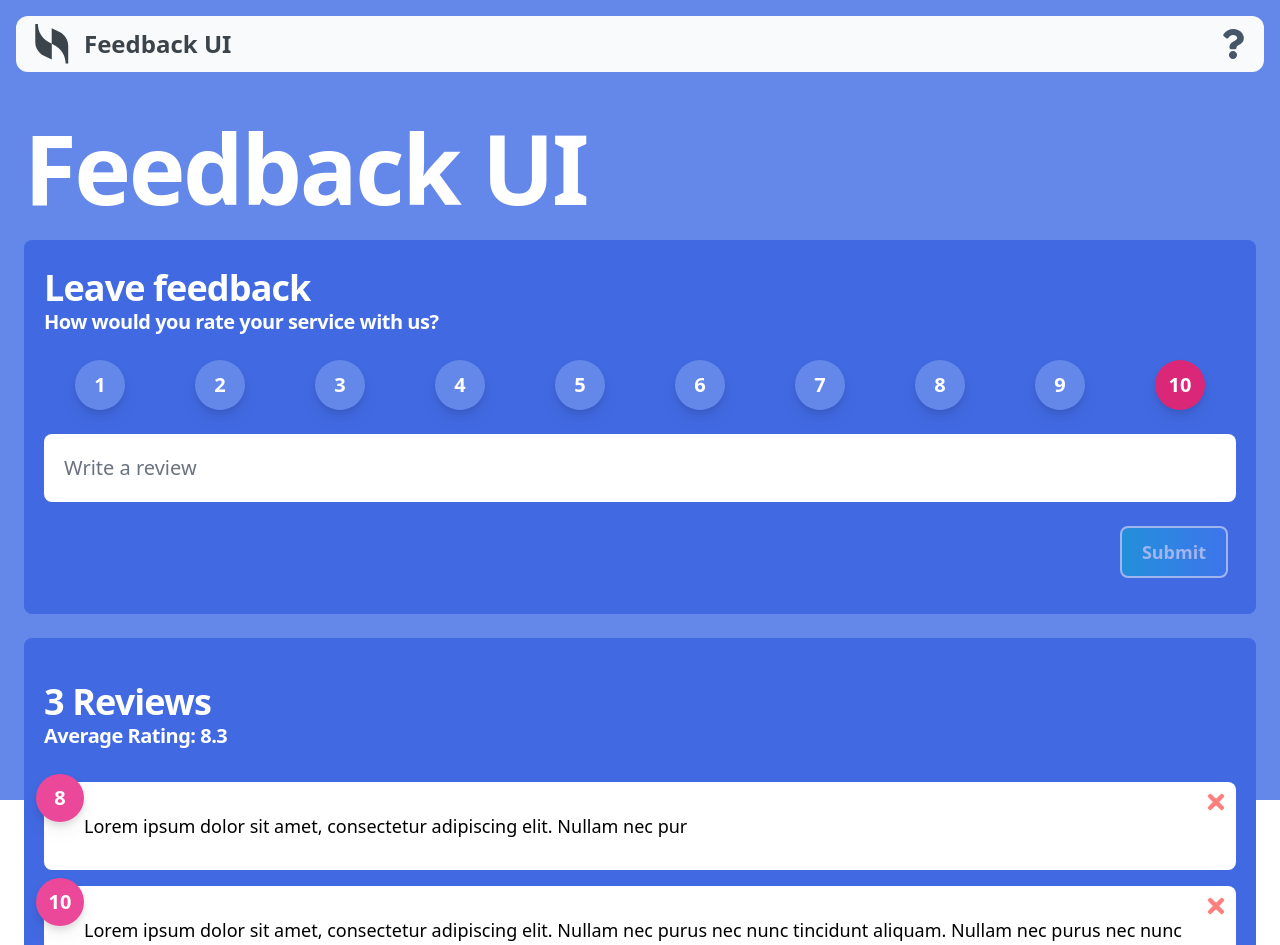
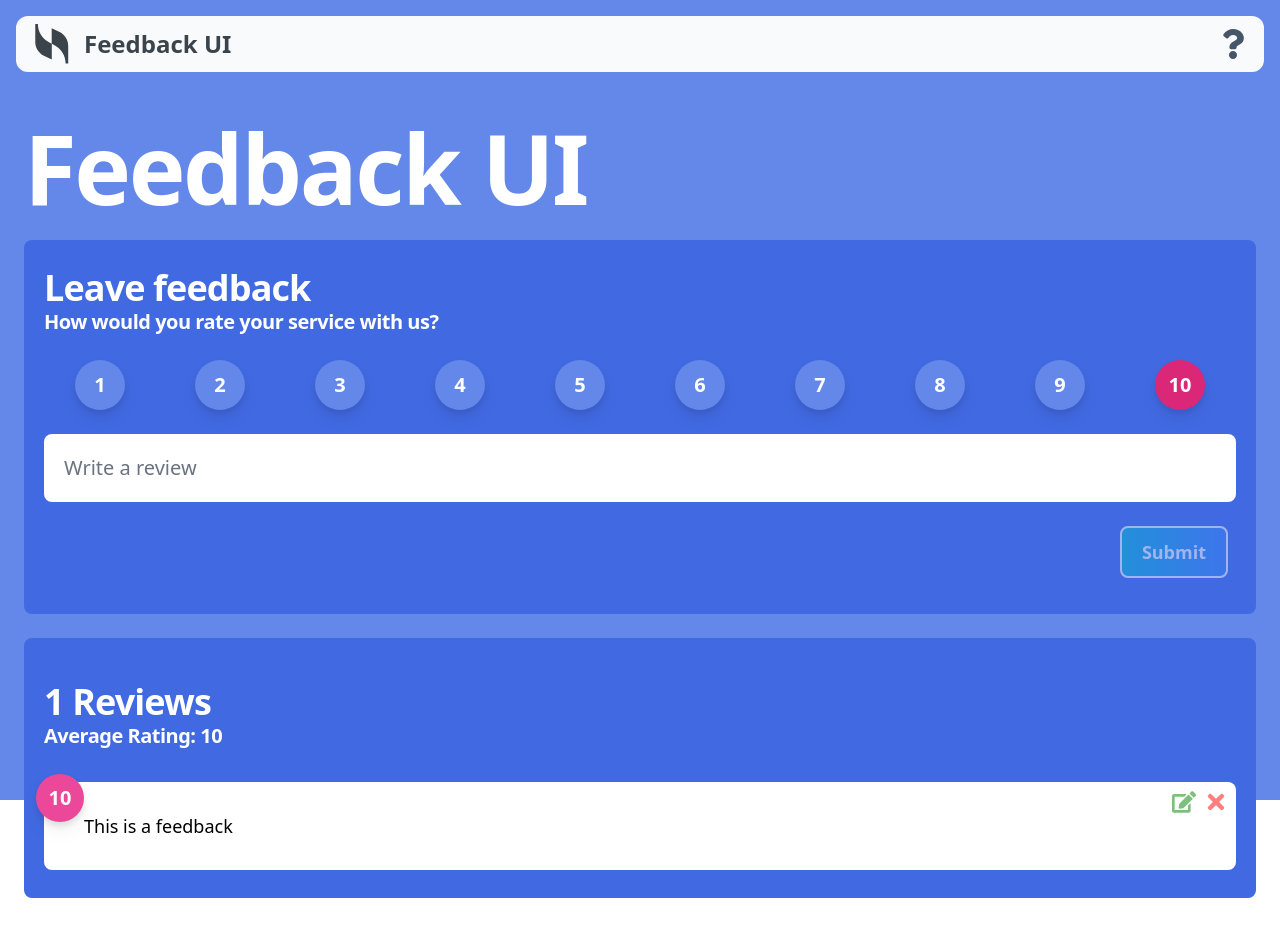
Before and after one commit to JaimieHemmings/review-demo, a React (Vite) app: page / in a window 1280 px wide. Shown: the top 945 px of the page. Built offline with nearby package versions, Linux system fonts and the light colour scheme.

Commit message:
refactor: implemented global context with React's useContext hook

```diff
--- a/src/App.tsx
+++ b/src/App.tsx
@@ -1,30 +1,15 @@
-import { useState } from 'react'
 import { BrowserRouter as Router, Route, Routes } from 'react-router-dom'
 import Bounded from "./components/Bounded"
 import Heading from "./components/Heading"
 import Header from "./components/Header"
-import FeedbackData from './data/FeedbackData'
 import FeedbackList from './components/FeedbackList'
 import FeedbackForm from './components/FeedbackForm'
 import AboutPage from './components/pages/AboutPage'
-
-import { FeedbackType } from './types/types'
+import { FeedbackProvider } from './context/FeedbackContext'
 
 function App() {
-
-  const [feedback, setFeedBack] = useState<FeedbackType[]>(FeedbackData)
-
-  const addFeedback = (newFeedback: FeedbackType) => {
-    setFeedBack([...feedback, newFeedback])
-  }
-
-  const deleteFeedback = (id: number) => {
-    if (window.confirm('Are you sure you want to delete this feedback?')) {
-      setFeedBack(feedback.filter((item) => item.id !== id))
-    }
-  }
-
   return (
+    <FeedbackProvider>
       <Router>
         <Header />
         <Bounded as="section">
@@ -34,8 +19,8 @@ function App() {
               <Heading as="h2" size="lg">
                 Feedback UI
               </Heading>
-            <FeedbackForm handleAdd={addFeedback} />
-            <FeedbackList feedback={ feedback } handleDelete={ deleteFeedback } />
+              <FeedbackForm />
+              <FeedbackList />
               </>
             }>
             </Route>
@@ -44,6 +29,7 @@ function App() {
         </Bounded>
         <div className="fixed top-0 h-screen w-screen bg-[#6488EA] -z-[10]"></div>
       </Router>
+    </FeedbackProvider>
   )
 }
 
--- a/src/components/FeedbackForm.tsx
+++ b/src/components/FeedbackForm.tsx
@@ -1,20 +1,27 @@
-import { useState } from "react"
+import { useState, useContext, useEffect } from "react"
 import Card from "./shared/Card"
 import Heading from "./Heading"
 import Button from "./Button"
 import RatingSelect from "./RatingSelect"
 import { FeedbackType } from "../types/types"
+import FeedbackContext from "../context/FeedbackContext"
 
-interface FeedbackFormProps {
-  handleAdd: (newFeedback: FeedbackType) => void
-}
-
-const FeedbackForm: React.FC<FeedbackFormProps> = ({ handleAdd }) => {
+const FeedbackForm: React.FC = () => {
 
   const [feedbackText, setFeedbackText] = useState('')
   const [feedbackRating, setFeedbackRating] = useState(10)
   const [btnDisabled, setBtnDisabled] = useState(true)
   const [errorMessage, setErrorMessage] = useState('')
+
+  const{ addFeedback, feedbackEdit, updateFeedback }: any = useContext(FeedbackContext)
+
+  useEffect(() => {
+    if (feedbackEdit.edit) {
+      setBtnDisabled(false)
+      setFeedbackText(feedbackEdit.item.text)
+      setFeedbackRating(feedbackEdit.item.rating)
+    }
+  }, [feedbackEdit])
 
   const handleTextChange = (e: React.ChangeEvent<HTMLInputElement>) => {
     const value = e.target.value
@@ -46,7 +53,11 @@ const FeedbackForm: React.FC<FeedbackFormProps> = ({ handleAdd }) => {
       text: feedbackText,
     }
 
-    handleAdd(newFeedback)
+    feedbackEdit.edit ? (
+      updateFeedback(feedbackEdit.item.id, newFeedback)
+    ) : (
+      addFeedback(newFeedback)
+    )
 
     setFeedbackText('')
     setBtnDisabled(true)
--- a/src/components/FeedbackItem.tsx
+++ b/src/components/FeedbackItem.tsx
@@ -1,25 +1,39 @@
-import { FaTimes } from 'react-icons/fa'
+import { FaTimes, FaEdit } from 'react-icons/fa'
 import Card from './shared/Card'
 import { FeedbackType } from '../types/types'
+import { useContext } from 'react'
+import FeedbackContext from '../context/FeedbackContext'
 
 interface FeedbackItemProps {
-  item: FeedbackType,
-  handleDelete: (id: number) => void
+  item: FeedbackType
 }
 
-const FeedbackItem: React.FC<FeedbackItemProps> = ({ item, handleDelete }) => {
+const FeedbackItem: React.FC<FeedbackItemProps> = ({ item }) => {
+  const { deleteFeedback, editFeedback }: any = useContext(FeedbackContext)
+
   return (
     <Card>
       <div className="card relative" data-key={item.id}>
         <div
           className="num-display absolute -top-2 -left-2 w-12 h-12 flex items-center justify-center bg-pink-500 rounded-full text-xl text-white drop-shadow-lg align-middle font-bold">
-          { item.rating }
+          {item.rating}
         </div>
-        <button className="close absolute top-0 right-0 p-2 rounded-full font-bold text-2xl opacity-50 hover:opacity-100 transition-all" onClick={() => handleDelete(item.id)}>
-          <FaTimes color="red" />
-        </button>
+        <div className="flex flex-row justify-end gap-2 absolute top-0 right-0 p-2 align-middle">
+          <button
+            className="edit rounded-full font-bold text-2xl opacity-50 hover:opacity-100 transition-all align-middle"
+            onClick={() => editFeedback(item.id)}
+          >
+            <FaEdit color="green" />
+          </button>
+          <button
+            className="close rounded-full font-bold text-2xl opacity-50 hover:opacity-100 transition-all  align-middle"
+            onClick={() => deleteFeedback(item.id)}
+          >
+            <FaTimes color="red" />
+          </button>
+        </div>
         <div className="text-display py-8 bg-white rounded-lg p-10 text-lg leading-6">
-          { item.text }
+          {item.text}
         </div>
       </div>
     </Card>
--- a/src/components/FeedbackList.tsx
+++ b/src/components/FeedbackList.tsx
@@ -1,26 +1,28 @@
 import { motion, AnimatePresence } from 'framer-motion'
+import { useContext } from 'react'
 import FeedbackItem from "./FeedbackItem"
-import { FeedbackType } from "../types/types"
 import FeedbackStats from "./FeedbackStats"
+import FeedbackContext from '../context/FeedbackContext'
+import { FeedbackType } from '../types/types'
 
-interface FeedbackListProps {
-  feedback: FeedbackType[],
-  handleDelete: (id: number) => void
-}
+const FeedbackList: React.FC = () => {
+  const feedbackContext = useContext(FeedbackContext)
 
-const FeedbackList: React.FC<FeedbackListProps> = ({ feedback, handleDelete }) => {
+  if (!feedbackContext) {
+    return <p className="text-white text-xl font-bold">No feedback context available</p>
+  }
+
+  const { feedback } = feedbackContext
+
   if (!feedback || feedback.length === 0) {
     return <p className="text-white text-xl font-bold">No feedback yet</p>
   }
 
   return (
     <div className="feedback-list my-6 bg-[#4169e1] p-5 rounded-lg">
-      <FeedbackStats feedback={ feedback } />
-      <AnimatePresence
-        initial={false}
-        mode='popLayout'
-      >
-        {feedback.map((item) => (
+      <FeedbackStats />
+      <AnimatePresence initial={false} mode="popLayout">
+        {feedback.map((item: FeedbackType) => (
           <motion.div
             key={item.id}
             initial={{ opacity: 0, y: 100 }}
@@ -28,11 +30,7 @@ const FeedbackList: React.FC<FeedbackListProps> = ({ feedback, handleDelete }) =
             exit={{ opacity: 0 }}
             transition={{ duration: 0.5 }}
           >
-            <FeedbackItem
-              key={item.id}
-              item={item}
-              handleDelete={handleDelete}
-            />
+            <FeedbackItem item={item} />
           </motion.div>
         ))}
       </AnimatePresence>
--- a/src/components/FeedbackStats.tsx
+++ b/src/components/FeedbackStats.tsx
@@ -1,11 +1,17 @@
 import Heading from "./Heading"
-import { FeedbackType } from "../types/types"
+import { useContext } from 'react'
+import FeedbackContext from '../context/FeedbackContext'
 
-interface FeedbackStatsProps {
-  feedback: FeedbackType[]
-}
+const FeedbackStats: React.FC = () => {
 
-const FeedbackStats: React.FC<FeedbackStatsProps> = ({ feedback }) => {
+  const feedbackContext = useContext(FeedbackContext)
+
+  if (!feedbackContext) {
+    return <p className="text-white text-xl font-bold">No feedback context available</p>
+  }
+
+  const { feedback } = feedbackContext
+
   // Calculate the average rating
   let averageRating = feedback.reduce((acc, cur) => acc + cur.rating, 0) / feedback.length
   const fixedAverageRating = averageRating.toFixed(1).replace(/\.0$/, '')
--- a/src/components/RatingSelect.tsx
+++ b/src/components/RatingSelect.tsx
@@ -1,4 +1,5 @@
-import { useState } from 'react'
+import { useState, useEffect, useContext } from 'react'
+import FeedbackContext from '../context/FeedbackContext'
 
 interface RatingSelectProps {
   select: (rating: number) => void
@@ -6,6 +7,14 @@ interface RatingSelectProps {
 
 const RatingSelect: React.FC<RatingSelectProps> = ({ select }) => {
   const [selected, setSelected] = useState<number>(10)
+
+  const { feedbackEdit }: any = useContext(FeedbackContext)
+
+  useEffect(() => {
+    if (feedbackEdit.edit) {
+      setSelected(feedbackEdit.item.rating)
+    }
+  }, [feedbackEdit])
 
   const handleChange = (e: React.ChangeEvent<HTMLInputElement>) => {
     setSelected(+e.target.value)
--- /dev/null
+++ b/src/context/FeedbackContext.tsx
@@ -0,0 +1,77 @@
+import { createContext, useState, ReactNode } from "react";
+import { FeedbackType } from "../types/types";
+
+interface FeedbackContextType {
+  feedback: FeedbackType[];
+  addFeedback: (newFeedback: FeedbackType) => void;
+  deleteFeedback: (id: number) => void;
+  editFeedback: (id: number) => void;
+  feedbackEdit: {
+    item: FeedbackType | {};
+    edit: boolean;
+  };
+  updateFeedback: (id: number, newFeedback: FeedbackType) => void;
+}
+
+const FeedbackContext = createContext<FeedbackContextType | undefined>(undefined);
+
+interface FeedbackProviderProps {
+  children: ReactNode;
+}
+
+export const FeedbackProvider: React.FC<FeedbackProviderProps> = ({ children }) => {
+  const [feedback, setFeedback] = useState<FeedbackType[]>([
+    {
+      id: 1,
+      text: 'This is a feedback',
+      rating: 10
+    }
+  ]);
+
+  const [feedbackEdit, setFeedbackEdit] = useState<{
+    item: FeedbackType | {};
+    edit: boolean;
+  }>({
+    item: {},
+    edit: false
+  });
+
+  const addFeedback = (newFeedback: FeedbackType) => {
+    setFeedback([...feedback, newFeedback]);
+  };
+
+  const deleteFeedback = (id: number) => {
+    if (window.confirm('Are you sure you want to delete this feedback?')) {
+      setFeedback(feedback.filter((item) => item.id !== id));
+    }
+  };
+
+  const editFeedback = (id: number) => {
+    const item = feedback.find((item) => item.id === id);
+    if (item) {
+      setFeedbackEdit({ item, edit: true });
+    }
+  }
+
+  const updateFeedback = (id: number, newFeedback: FeedbackType) => {
+    setFeedback(
+      feedback.map((item) => (id === item.id ? newFeedback : item))
+    );
+    setFeedbackEdit({ item: {}, edit: false });
+  }
+
+  return (
+    <FeedbackContext.Provider value={{
+      feedback,
+      addFeedback,
+      deleteFeedback,
+      editFeedback,
+      feedbackEdit,
+      updateFeedback
+    }}>
+      {children}
+    </FeedbackContext.Provider>
+  );
+};
+
+export default FeedbackContext;
```
Also changed, not shown: 1 other file (tests, documents, lock files or other folders). Lines whose indentation alone changed are shown as unchanged.
